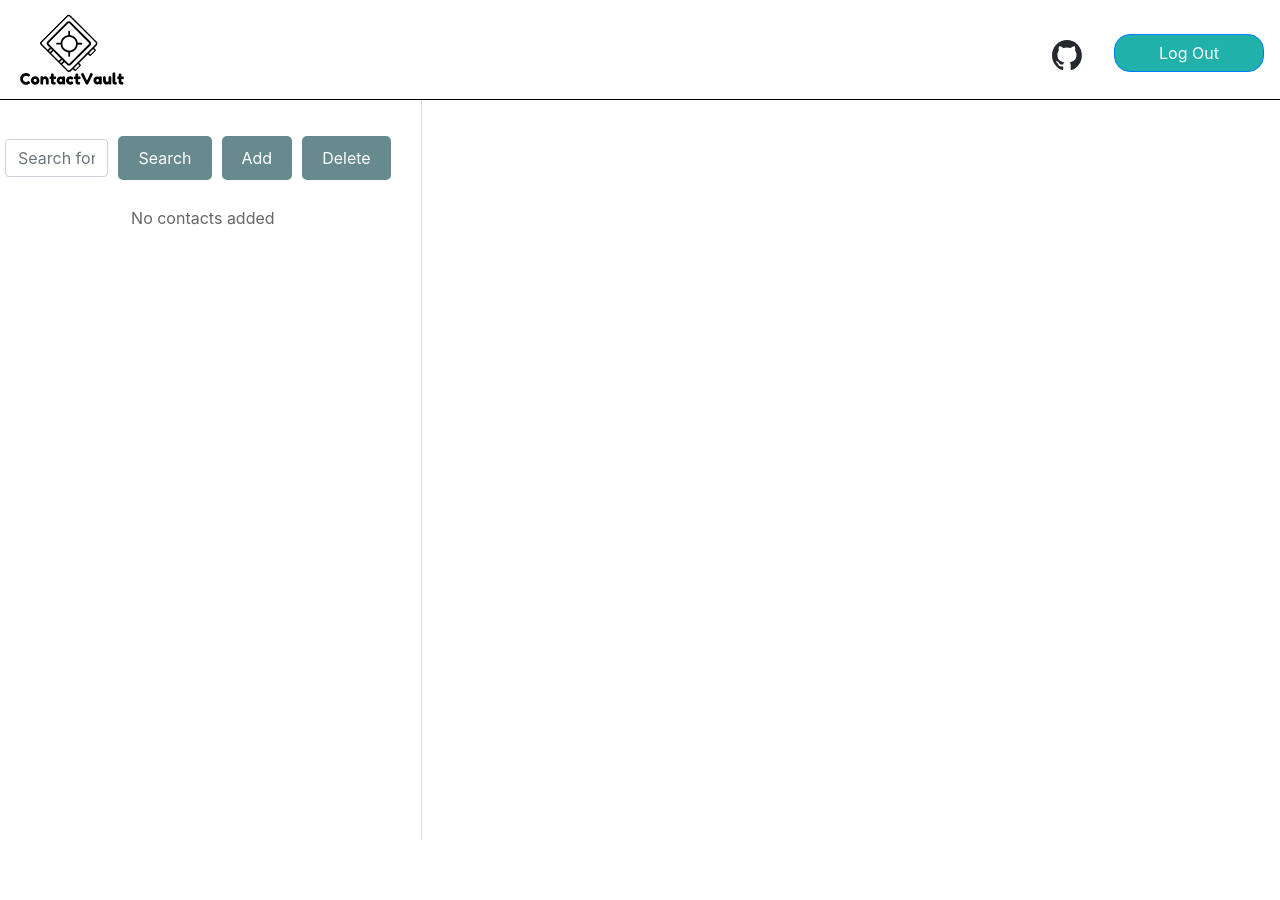
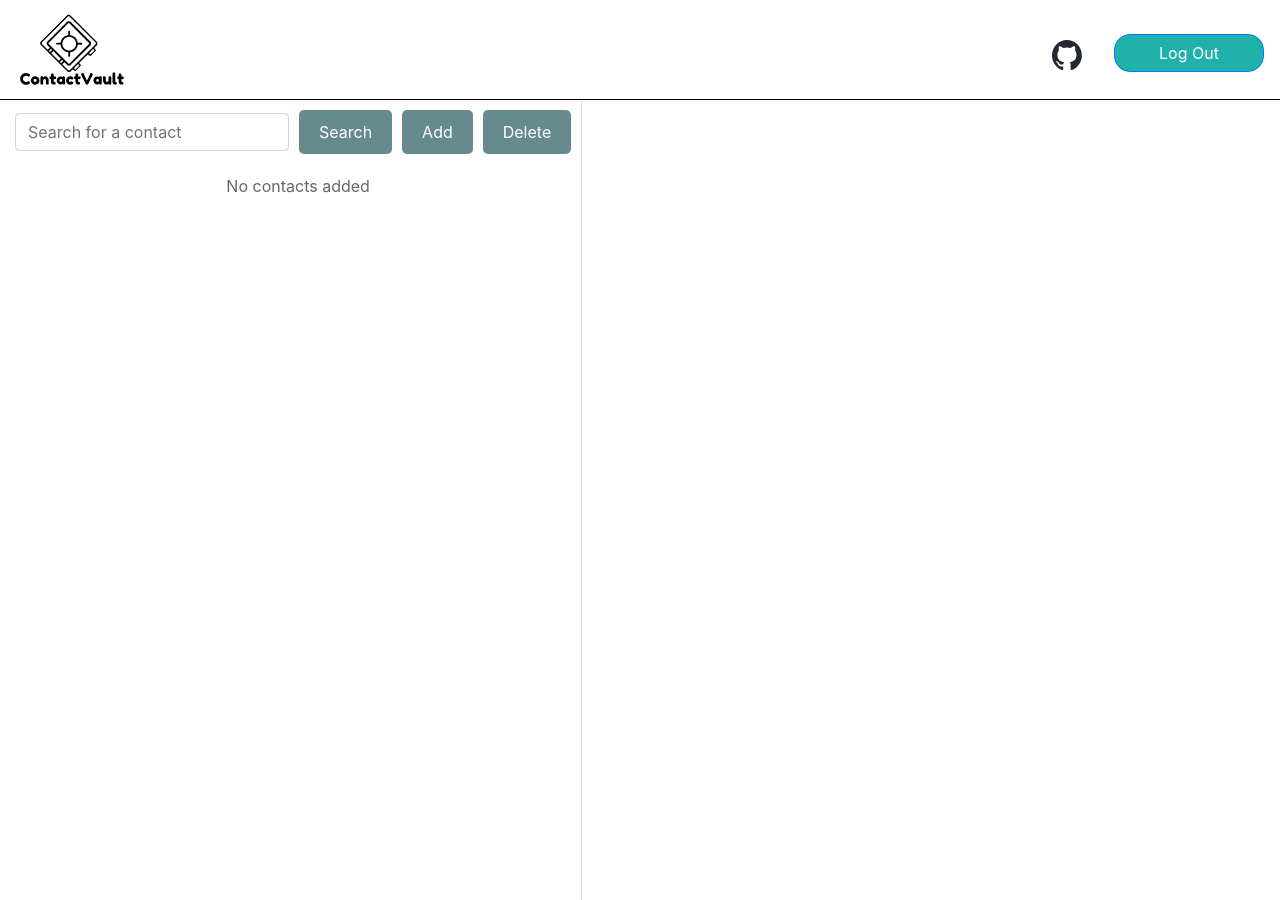
Before and after one commit to KaziAmin110/ContactVault, a PHP site: page /app/src/contacts-page/index.html in a window 1280 px wide. Before the commit the page ends 840 px from the top, so only its background shows below. Run offline with PHP 8.4, Linux system fonts and the light colour scheme.

Commit message:
Fixed Contact List Buttons for no overflow

```diff
--- a/app/src/contacts-page/index.html
+++ b/app/src/contacts-page/index.html
@@ -29,9 +29,9 @@
 
     <!-- Contact List Section -->
     <!-- row -->
-    <div class="row contacts">
-        <div class="col-md-4 contacts-list">
-            <div class="contact-actions mt-3 mb-3">
+    <div class="contacts container-fluid">
+        <div class="contacts-list-header">
+            <div class="contact-actions">
                 <div class="search-bar-actions">
                     <input type="text" class="form-control" placeholder="Search for a contact">
                     <button class="btn btn-search" onclick="searchSelected()">Search</button>
@@ -39,9 +39,11 @@
                     <button class="btn btn-danger" onclick="deleteSelected()">Delete</button>
                 </div>
             </div>
-            <ul class="list-group" id="contact-list">
-                <li class="list-group-item no-contacts">No contacts added</li>
-            </ul>
+            <div class="contact-list-group">
+                <ul class="list-group" id="contact-list">
+                    <li class="list-group-item no-contacts">No contacts added</li>
+                </ul>
+            </div>
 
         </div>
 
@@ -52,7 +54,6 @@
                 <div style="display: flex; align-items: center;">
                     <input type="text" id="contact-name" class="editable-field" readonly>
                     <img src="edit.jpg" alt="Edit" class="edit-icon" onclick="modifySelected()">
-                    <h1>hello</h1>
                 </div>
             </div>
             <div class="contact-body">
--- a/app/src/css/contacts.css
+++ b/app/src/css/contacts.css
@@ -39,14 +39,28 @@ body {
     margin-left: -50px;
 }
 
+.contacts {
+    display: flex;
+    height: 100%;
+}
 
-.contacts-list {
-    background-color: #FFFFFF;
-    padding: 20px;
-    height: calc(100vh - 60px);
+.contacts-list-header {
+    display: flex;
+    flex-direction: column;
     border-right: 1px solid #ddd;
 }
 
+.contact-actions {
+    display: flex;
+    margin-top: 10px;
+}
+
+.contact-list-group {
+    display: flex;
+    flex-direction: column;
+
+    margin-top: 10px;
+}
 
 .list-group {
     width: 100%;
@@ -89,11 +103,6 @@ body {
     font-size: 1.2em;
 }
 
-.contact-actions {
-    display: flex;
-    justify-content: flex-start;
-    margin-bottom: 20px;
-}
 
 .contact-actions button {
     margin-right: 10px;
```
